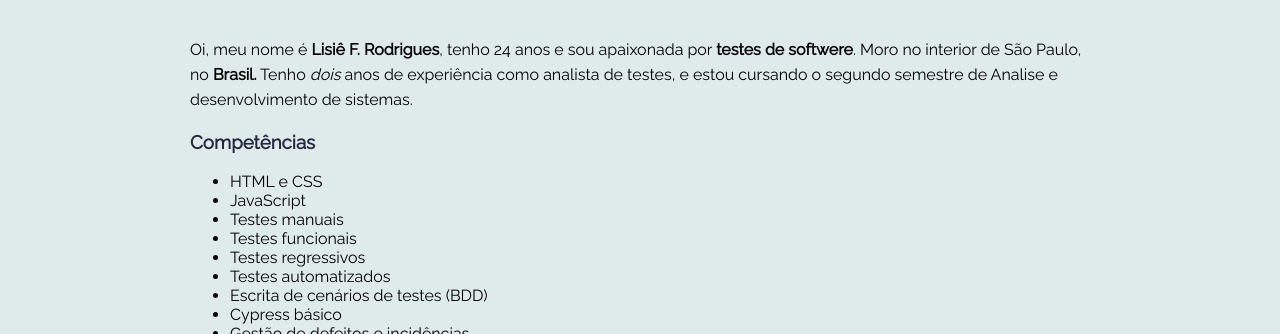
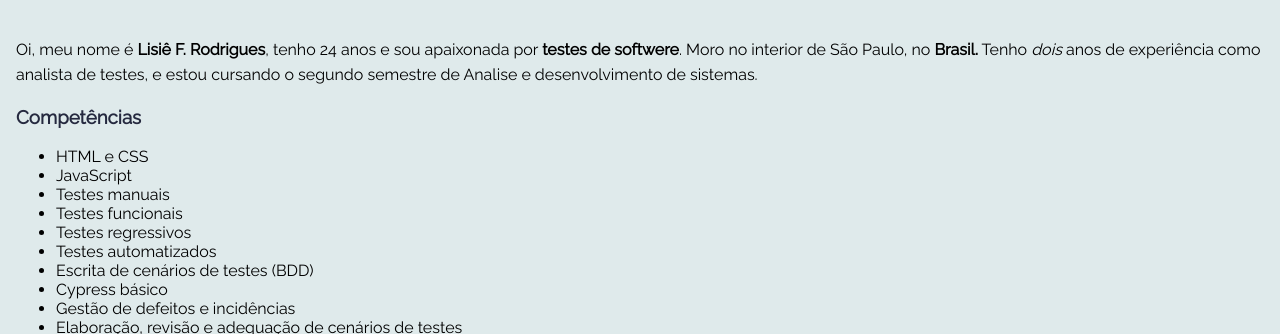
Before and after one commit to LRodriguesF/Curriculo_HTML-CSS, a plain HTML site: page index.html in a window 1280 px wide. Shown: the part 466-800 px from the top of the page. Drawn offline with Linux system fonts and the light colour scheme.

Commit message:
Adicao de novos arquivos

```diff
--- a/style.css
+++ b/style.css
@@ -6,8 +6,8 @@ body {
  margin: 0;
 }
 .container {
-    width: 900px;
-    margin: 0 auto;
+    width: auto;
+    margin: 0 1em 0;
 }
 .profile{
     text-align: center;
```
